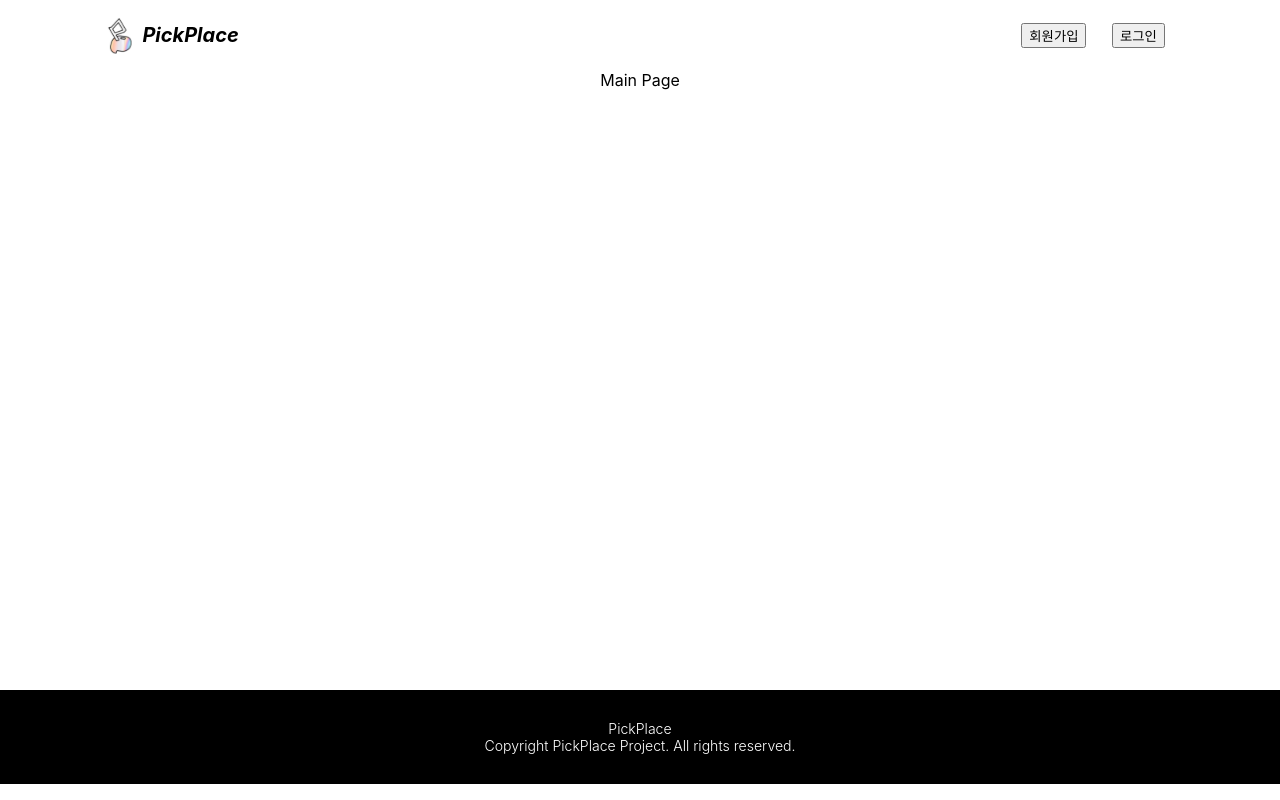
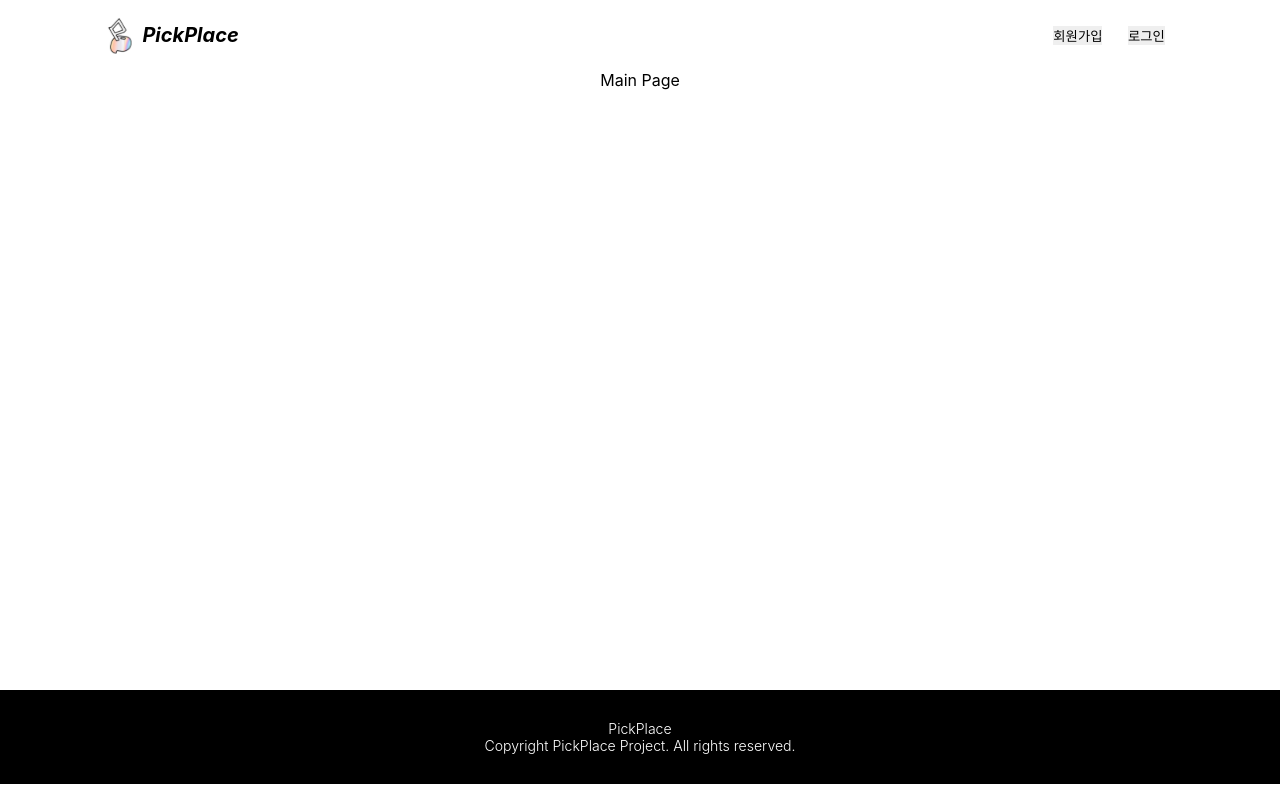
Before and after one commit to KangHayeonn/pickplace-client, a React (Create React App) app in the folder front/: page / in a window 1280 px wide. Built offline with nearby package versions, Linux system fonts and the light colour scheme.

Commit message:
[ADD]:reset.scss 추가

```diff
--- a/front/src/styles/layout.scss
+++ b/front/src/styles/layout.scss
@@ -1,3 +1,5 @@
+@import "./reset.scss";
+
 .layout-container{
     min-height:620px;
     margin: 0 auto;
--- a/front/src/styles/reset.scss
+++ b/front/src/styles/reset.scss
@@ -1 +1,30 @@
 @import "./mixin.scss";
+
+*{
+    margin: 0;
+    padding: 0;
+    border: 0;
+}
+/* HTML5 display-role reset for older browsers */
+article,
+aside,
+details,
+figcaption,
+figure,
+footer,
+header,
+hgroup,
+menu,
+nav,
+section {
+  display: block;
+}
+
+ol,
+ul {
+  list-style-type: none;
+}
+
+button{
+    cursor: pointer;
+}
```
